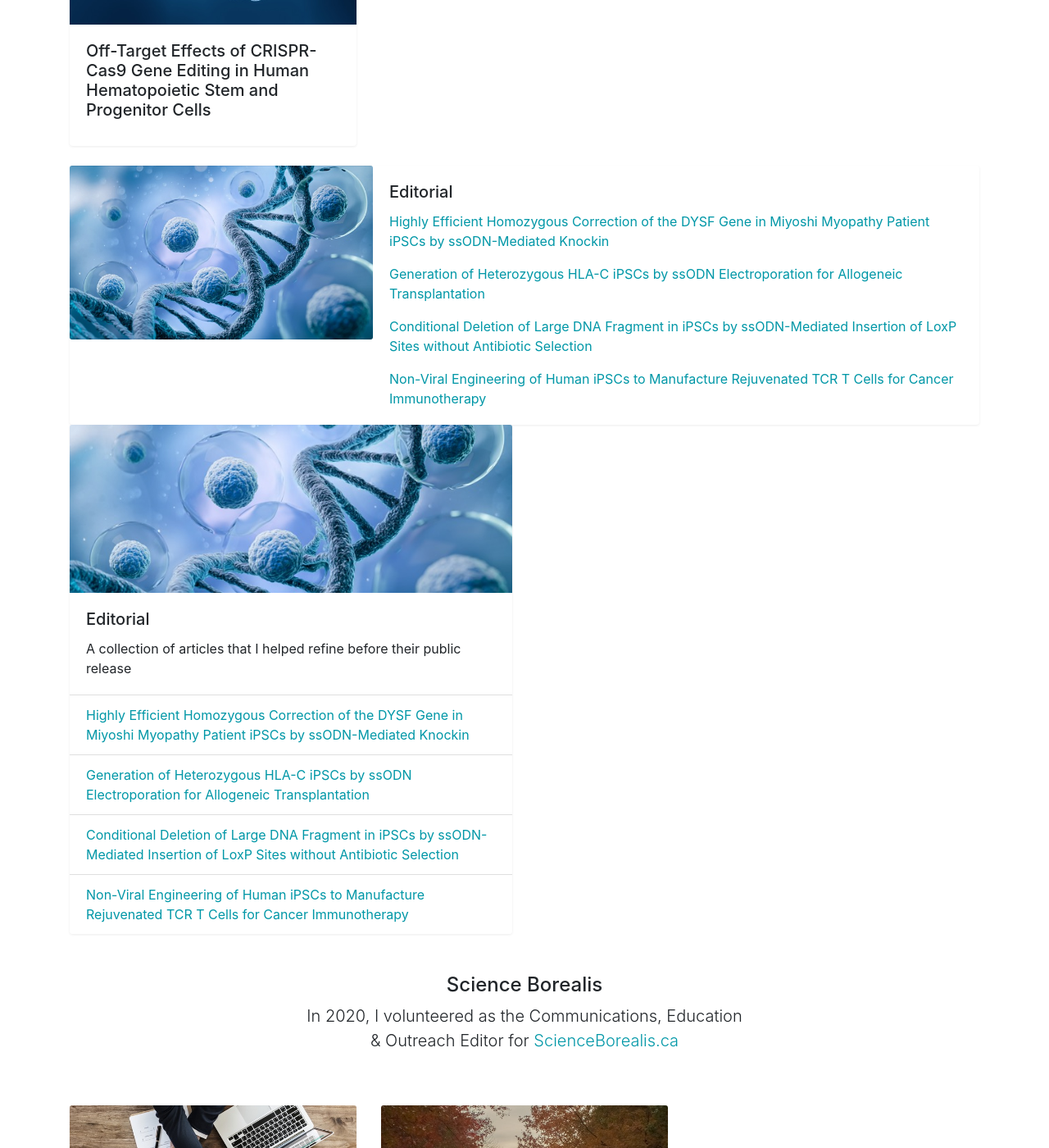
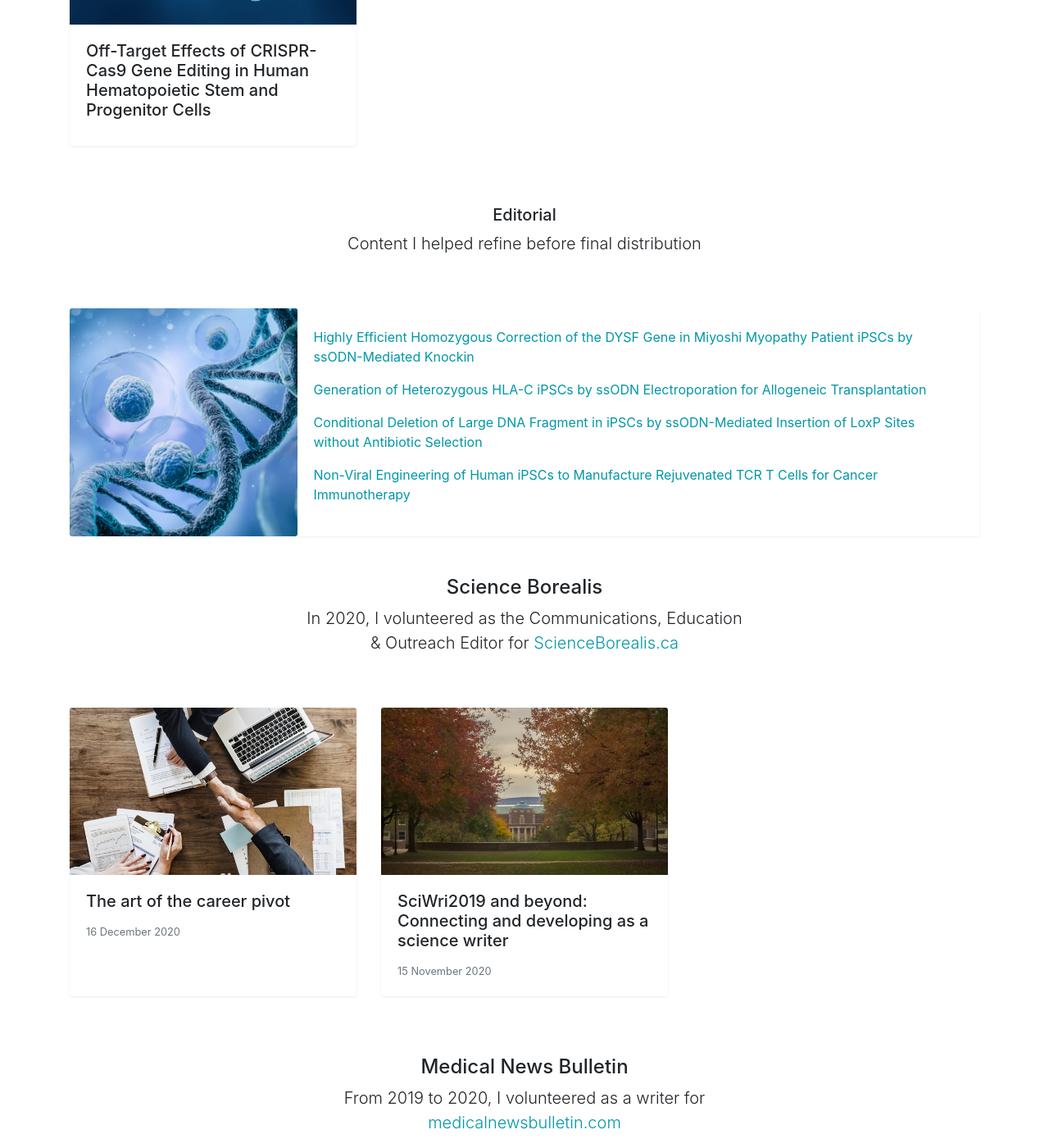
Before and after one commit to tbourhill/tbourhill.github.io, a Jekyll site: the page built from clips.html, in a window 1280 px wide and 1400 px high, scrolled down 1799 px. Shown: the whole window at 82% size. Built offline with Jekyll 4.4.1, drawn with Linux system fonts in a browser that asks for light colours; nearby versions of some CDN libraries.

Commit message:
Editorial section under portfolio

```diff
--- a/clips.html
+++ b/clips.html
@@ -33,51 +33,31 @@ title: Tarryn Bourhill
 </div>
 
 <div class="container">
-  <div class="row">
-    <div class="col-lg-12 mb-12">
-      <div class="card card-shadow">
-        <div class="row no-gutters">
-          <div class="col-md-4 h-100">
-            <img src="assets/images/iStock-1439447135.jpeg" class="card-img" alt="Card image">
-          </div>
-          <div class="col-md-8">
-            <div class="card-body">
-              <h5 class="card-title">Editorial</h5>
-              <p class="card-text">
-                <a href="https://maxcyte.com/resource/highly-efficient-homozygous-correction-of-the-dysf-gene-in-miyoshi-myopathy-patient-ipscs-by-ssodn-mediated-knockin/" class="card-link">Highly Efficient Homozygous Correction of the DYSF Gene in Miyoshi Myopathy Patient iPSCs by ssODN-Mediated Knockin</a>
-              </p>
-              <p class="card-text">
-                <a href="https://maxcyte.com/resource/generation-of-heterozygous-hla-c-ipscs-by-ssodn-electroporation-for-allogeneic-transplantation/" class="card-link">Generation of Heterozygous HLA-C iPSCs by ssODN Electroporation for Allogeneic Transplantation</a>
-              </p>
-              <p class="card-text">
-                <a href="https://maxcyte.com/resource/conditional-deletion-of-large-dna-fragment-in-ipscs-by-ssodn-mediated-insertion-of-loxp-sites-without-antibiotic-selection/" class="card-link">Conditional Deletion of Large DNA Fragment in iPSCs by ssODN-Mediated Insertion of LoxP Sites without Antibiotic Selection</a>
-              </p>
-              <p class="card-text">
-                <a href="https://maxcyte.com/resource/non-viral-engineering-of-human-ipscs-to-manufacture-rejuvenated-tcr-t-cells-for-cancer-immunotherapy/" class="card-link">Non-Viral Engineering of Human iPSCs to Manufacture Rejuvenated TCR T Cells for Cancer Immunotherapy</a>
-              </p>
-            </div>
-          </div>
-        </div>
-      </div>
+  <div class="row justify-content-center py-5">
+    <div class="col-xs-10 col-sm-6">
+      <h5 class="text-center">Editorial</h5>
+      <p class="lead text-center">Content I helped refine before final distribution</a></p>
     </div>
   </div>
 </div>
 
 <div class="container">
   <div class="row">
-    <div class="col-lg-6 mb-6">
+    <div class="col-lg-12 mb-12">
       <div class="card card-shadow">
-        <img src="assets/images/iStock-1439447135.jpeg" class="card-img-top" alt="Card image">
-        <div class="card-body">
-          <h5 class="card-title">Editorial</h5>
-          <p class="card-text">A collection of articles that I helped refine before their public release</p>
+        <div class="row no-gutters align-items-center">
+          <div class="col-md-3">
+            <img src="assets/images/iStock-1439447135_square.jpg" class="card-img" alt="Card image">
+          </div>
+          <div class="col-md-9">
+            <div class="card-body">
+              <p><a href="https://maxcyte.com/resource/highly-efficient-homozygous-correction-of-the-dysf-gene-in-miyoshi-myopathy-patient-ipscs-by-ssodn-mediated-knockin/" class="card-link">Highly Efficient Homozygous Correction of the DYSF Gene in Miyoshi Myopathy Patient iPSCs by ssODN-Mediated Knockin</a></p>
+              <p><a href="https://maxcyte.com/resource/generation-of-heterozygous-hla-c-ipscs-by-ssodn-electroporation-for-allogeneic-transplantation/" class="card-link">Generation of Heterozygous HLA-C iPSCs by ssODN Electroporation for Allogeneic Transplantation</a></p>
+              <p><a href="https://maxcyte.com/resource/conditional-deletion-of-large-dna-fragment-in-ipscs-by-ssodn-mediated-insertion-of-loxp-sites-without-antibiotic-selection/" class="card-link">Conditional Deletion of Large DNA Fragment in iPSCs by ssODN-Mediated Insertion of LoxP Sites without Antibiotic Selection</a></p>
+              <p><a href="https://maxcyte.com/resource/non-viral-engineering-of-human-ipscs-to-manufacture-rejuvenated-tcr-t-cells-for-cancer-immunotherapy/" class="card-link">Non-Viral Engineering of Human iPSCs to Manufacture Rejuvenated TCR T Cells for Cancer Immunotherapy</a></p>
+            </div>
+          </div>
         </div>
-        <ul class="list-group list-group-flush">
-          <li class="list-group-item"><a href="https://maxcyte.com/resource/highly-efficient-homozygous-correction-of-the-dysf-gene-in-miyoshi-myopathy-patient-ipscs-by-ssodn-mediated-knockin/" class="card-link">Highly Efficient Homozygous Correction of the DYSF Gene in Miyoshi Myopathy Patient iPSCs by ssODN-Mediated Knockin</a></li>
-          <li class="list-group-item"><a href="https://maxcyte.com/resource/generation-of-heterozygous-hla-c-ipscs-by-ssodn-electroporation-for-allogeneic-transplantation/" class="card-link">Generation of Heterozygous HLA-C iPSCs by ssODN Electroporation for Allogeneic Transplantation</a></li>
-          <li class="list-group-item"><a href="https://maxcyte.com/resource/conditional-deletion-of-large-dna-fragment-in-ipscs-by-ssodn-mediated-insertion-of-loxp-sites-without-antibiotic-selection/" class="card-link">Conditional Deletion of Large DNA Fragment in iPSCs by ssODN-Mediated Insertion of LoxP Sites without Antibiotic Selection</a></li>
-          <li class="list-group-item"><a href="https://maxcyte.com/resource/non-viral-engineering-of-human-ipscs-to-manufacture-rejuvenated-tcr-t-cells-for-cancer-immunotherapy/" class="card-link">Non-Viral Engineering of Human iPSCs to Manufacture Rejuvenated TCR T Cells for Cancer Immunotherapy</a></li>
-        </ul>
       </div>
     </div>
   </div>
```
Also changed, not shown: _sass/main.scss (line endings or trailing spaces), assets/images/iStock-1439447135_square.jpg (added).
